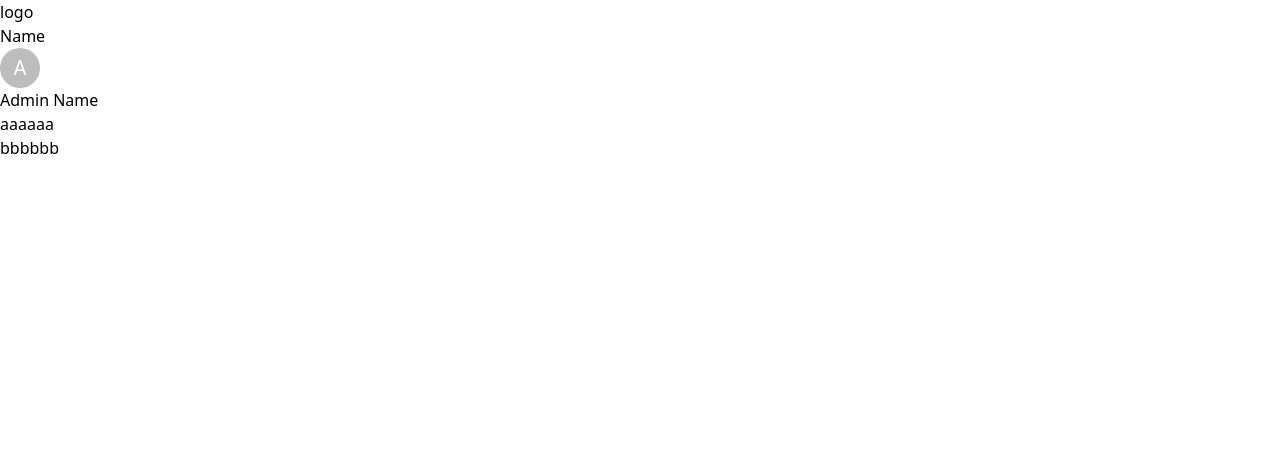
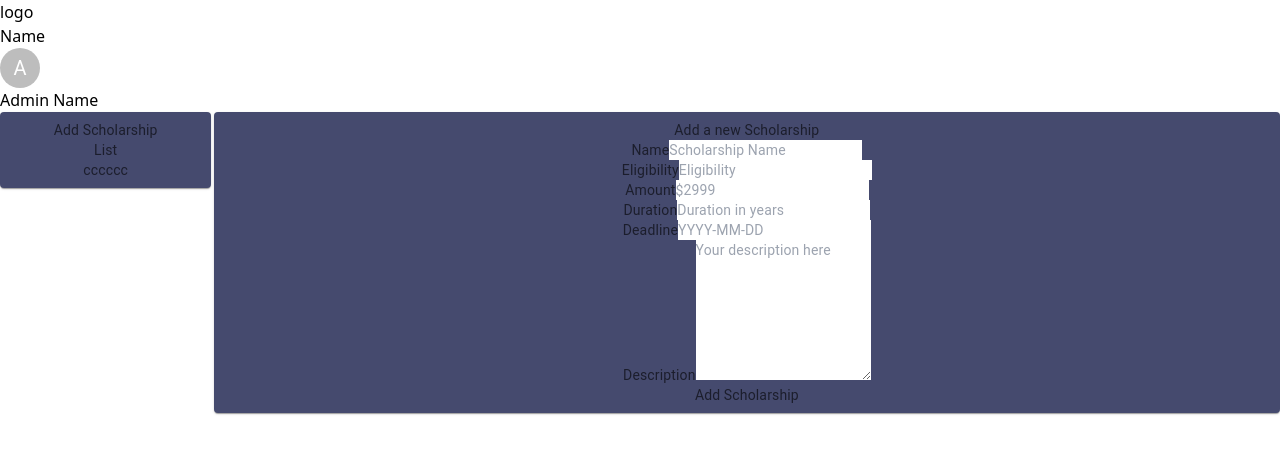
Before and after one commit to sarathlalnb/Scholarship-Management, a React (Vite) app: page /adminhome in a window 1280 px wide. Shown: the top 454 px of the page. Built offline with nearby package versions, Linux system fonts and the light colour scheme; a web font is replaced by a local one.

Commit message:
adminHome

```diff
--- a/src/Admin/AdminHome.jsx
+++ b/src/Admin/AdminHome.jsx
@@ -1,30 +1,127 @@
-import React from 'react'
+import React, { useState } from 'react';
 import Avatar from '@mui/material/Avatar';
+import { styled } from '@mui/material/styles';
+import Box from '@mui/material/Box';
+import Paper from '@mui/material/Paper';
+import Grid from '@mui/material/Unstable_Grid2';
 
+const Item = styled(Paper)(({ theme }) => ({
+  backgroundColor: theme.palette.mode === 'dark' ? '#1A2027' : '#454a6e',
+  ...theme.typography.body2,
+  padding: theme.spacing(1),
+  textAlign: 'center',
+  color: theme.palette.text.secondary,
+}));
 
+const AdminHome = () => {
+  const [selectedContent, setSelectedContent] = useState('Content for Add Scholarship');
 
-function AdminHome() {
+  const handleColumnClick = (content) => {
+    setSelectedContent(content);
+  };
+
   return (
     <div className='bg-[#2d3250] w-full h-screen fixed'>
-        <div className='w-full h-24 bg-[#31354e] border-b-2 p-8 border-b-[#6b6d77b4]' >
-            <div className='flex  justify-start  ms-40'>
-             <div className='pe-5  text-slate-50' >logo</div>
-             <div className='text-slate-50'> Name </div>
+      <div className='w-full h-24 bg-[#31354e] border-b-2 p-8 border-b-[#6b6d77b4]'>
+        <div className='flex justify-start ms-40'>
+          <div className='pe-5 text-slate-50'>logo</div>
+          <div className='text-slate-50'>Name</div>
         </div>
-        <div className='flex  justify-end  m-[-25px] ms-40'>
-                <div className='pe-10' > <Avatar>A</Avatar> </div>
-                <div className='pe-10 text-lg font-semibold text-slate-200 pt-2'> Admin Name  </div>
+        <div className='flex justify-end m-[-25px] ms-40'>
+          <div className='pe-10'><Avatar>A</Avatar></div>
+          <div className='pe-10 text-lg font-semibold text-slate-200 pt-2'>Admin Name</div>
         </div>
       </div>
 
-        <div className='w-80 h-screen  bg-[#424769]'>
-          <div className='flex-row'>
-             <div className='h-20 w-full flex  justify-around p-5 text-slate-50 bg-[#454a6e] border-b-2 border-b-[#535660] hover:bg-[#575e8b]'>aaaaaa</div>
-             <div className='h-20 w-full flex  justify-around p-5 text-slate-50 bg-[#454a6e] border-b-2 border-b-[#535660] hover:bg-[#575e8b]'>bbbbbb</div>
+      <div>
+        <Box sx={{ flexGrow: 1 }}>
+          <Grid container spacing={0.3}>
+            <Grid xs={4} md={3} lg={2}>
+              <Item className='h-screen'>
+                <div>
+                  <div className='flex flex-col'>
+                    <div
+                      className='p-5 text-slate-50 bg-[#454a6e] border-b-2 border-b-[#535660] hover:bg-[#575e8b]'
+                      onClick={() => handleColumnClick('Content for Add Scholarship')}>
+                      Add Scholarship
+                    </div>
+                    <div
+                      className='p-5 text-slate-50 bg-[#454a6e] border-b-2 border-b-[#535660] hover:bg-[#575e8b]'
+                      onClick={() => handleColumnClick('Content for List')}>
+                      List
+                    </div>
+                    <div
+                      className='p-5 text-slate-50 bg-[#454a6e] border-b-2 border-b-[#535660] hover:bg-[#575e8b]'
+                      onClick={() => handleColumnClick('Content for cccccc')}>
+                      cccccc
                     </div>
                   </div>
                 </div>
-  )
-}
+              </Item>
+            </Grid>
+            <Grid xs={8} md={9} lg={10}>
+              <Item className='h-screen'>
+                <div>
+                  {selectedContent === 'Content for Add Scholarship' ? (
+                    <section className="bg-white dark:bg-gray-900">
+                      <div className="py-8 px-4 mx-auto max-w-2xl lg:py-16">
+                        <h2 className="mb-4 text-xl font-bold text-gray-900 dark:text-white">Add a new Scholarship</h2>
+                        <form action="#">
+                          <div className="grid gap-6 sm:grid-cols-2 sm:gap-6">
+                            <div className="w-full">
+                              <label htmlFor="brand" className="block mb-2 text-sm font-medium text-gray-900 dark:text-white">Name</label>
+                              <input type="text" name="brand" id="brand" className="bg-gray-50 border border-gray-300 text-gray-900 text-sm rounded-lg focus:ring-primary-600 focus:border-primary-600 block w-full p-2.5 dark:bg-gray-700 dark:border-gray-600 dark:placeholder-gray-400 dark:text-white dark:focus:ring-primary-500 dark:focus:border-primary-500" placeholder="Scholarship Name" required=""/>
+                            </div>
+                            <div className="w-full">
+                              <label htmlFor="eligibility" className="block mb-2 text-sm font-medium text-gray-900 dark:text-white">Eligibility</label>
+                              <input type="text" name="eligibility" id="eligibility" className="bg-gray-50 border border-gray-300 text-gray-900 text-sm rounded-lg focus:ring-primary-600 focus:border-primary-600 block w-full p-2.5 dark:bg-gray-700 dark:border-gray-600 dark:placeholder-gray-400 dark:text-white dark:focus:ring-primary-500 dark:focus:border-primary-500" placeholder="Eligibility" required=""/>
+                            </div>
+                            <div className="w-full">
+                              <label htmlFor="amount" className="block mb-2 text-sm font-medium text-gray-900 dark:text-white">Amount</label>
+                              <input type="number" name="amount" id="amount" className="bg-gray-50 border border-gray-300 text-gray-900 text-sm rounded-lg focus:ring-primary-600 focus:border-primary-600 block w-full p-2.5 dark:bg-gray-700 dark:border-gray-600 dark:placeholder-gray-400 dark:text-white dark:focus:ring-primary-500 dark:focus:border-primary-500" placeholder="$2999" required=""/>
+                            </div>
+                            <div>
+                              <label htmlFor="duration" className="block mb-2 text-sm font-medium text-gray-900 dark:text-white">Duration</label>
+                              <input type="text" name="duration" id="duration" className="bg-gray-50 border border-gray-300 text-gray-900 text-sm rounded-lg focus:ring-primary-600 focus:border-primary-600 block w-full p-2.5 dark:bg-gray-700 dark:border-gray-600 dark:placeholder-gray-400 dark:text-white dark:focus:ring-primary-500 dark:focus:border-primary-500" placeholder="Duration in years" required=""/>
+                            </div>
+                            <div>
+                              <label htmlFor="deadline" className="block mb-2 text-sm font-medium text-gray-900 dark:text-white">Deadline</label>
+                              <input
+                                  type="text"
+                                  name="deadline"
+                                  id="deadline"
+                                  className="
+                                    bg-gray-50 border border-gray-300 text-gray-900 text-sm rounded-lg
+                                    focus:ring-primary-600 focus:border-primary-600 block w-full p-2.5
+                                    dark:bg-gray-700 dark:border-gray-600 dark:placeholder-gray-400 dark:text-white
+                                    dark:focus:ring-primary-500 dark:focus:border-primary-500
+                                  "
+                                  placeholder="YYYY-MM-DD"
+                                  pattern="\d{4}-\d{2}-\d{2}"
+                                  required
+                                />                            </div>
+                            <div className="sm:col-span-2">
+                              <label htmlFor="description" className="block mb-2 text-sm font-medium text-gray-900 dark:text-white">Description</label>
+                              <textarea id="description" rows="7" className="block p-2.5 w-full text-sm text-gray-900 bg-gray-50 rounded-lg border border-gray-300 focus:ring-primary-500 focus:border-primary-500 dark:bg-gray-700 dark:border-gray-600 dark:placeholder-gray-400 dark:text-white dark:focus:ring-primary-500 dark:focus:border-primary-500" placeholder="Your description here"></textarea>
+                            </div>
+                          </div>
+                          <button type="submit" className="inline-flex items-center px-5 py-2.5 mt-4 sm:mt-6 text-sm font-medium text-center text-white bg-primary-200 rounded-lg focus:ring-4 focus:ring-primary-200 dark:focus:ring-primary-900 hover:bg-slate-600">
+                            Add Scholarship
+                          </button>
+                        </form>
+                      </div>
+                    </section>
+                  ) : (
+                    <div className="text-white">{selectedContent}</div>
+                  )}
+                </div>
+              </Item>
+            </Grid>
+          </Grid>
+        </Box>
+      </div>
+    </div>
+  );
+};
 
-export default AdminHome
+export default AdminHome;
```
Lines whose indentation alone changed are shown as unchanged.
